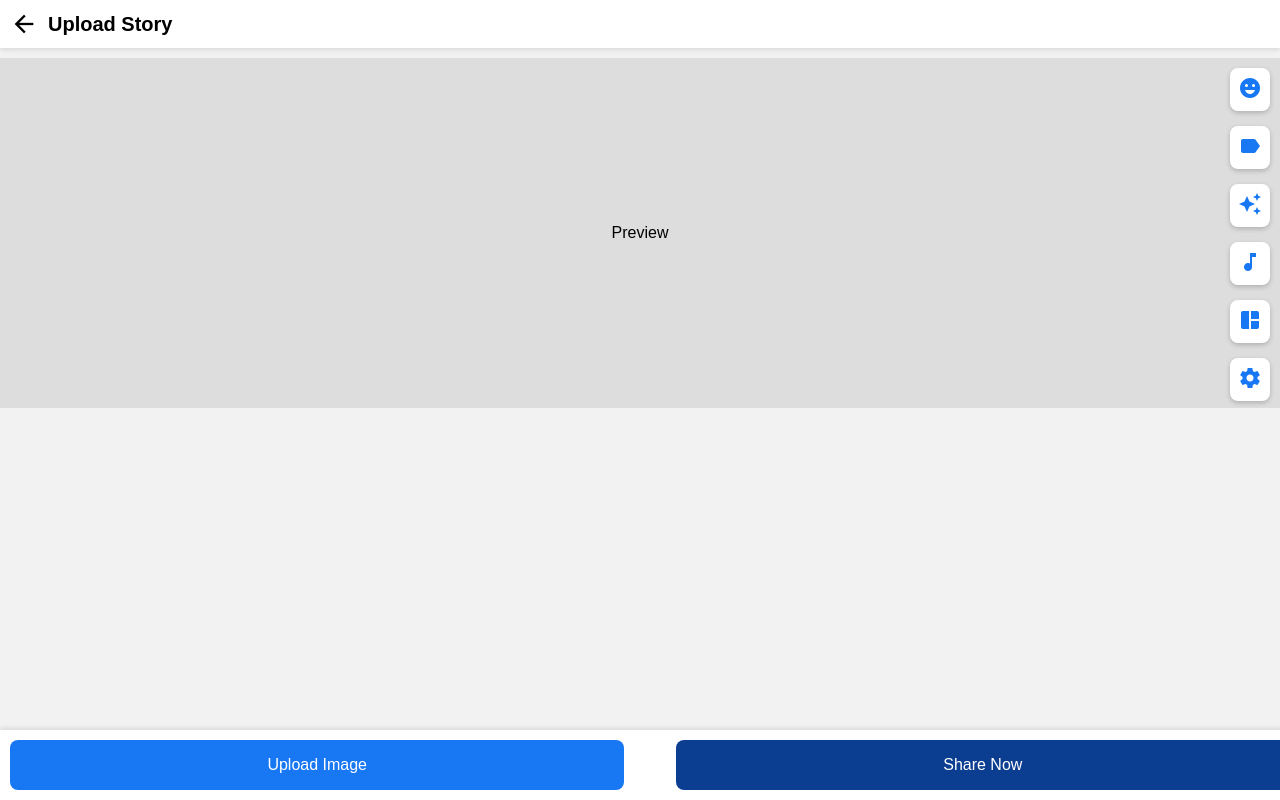
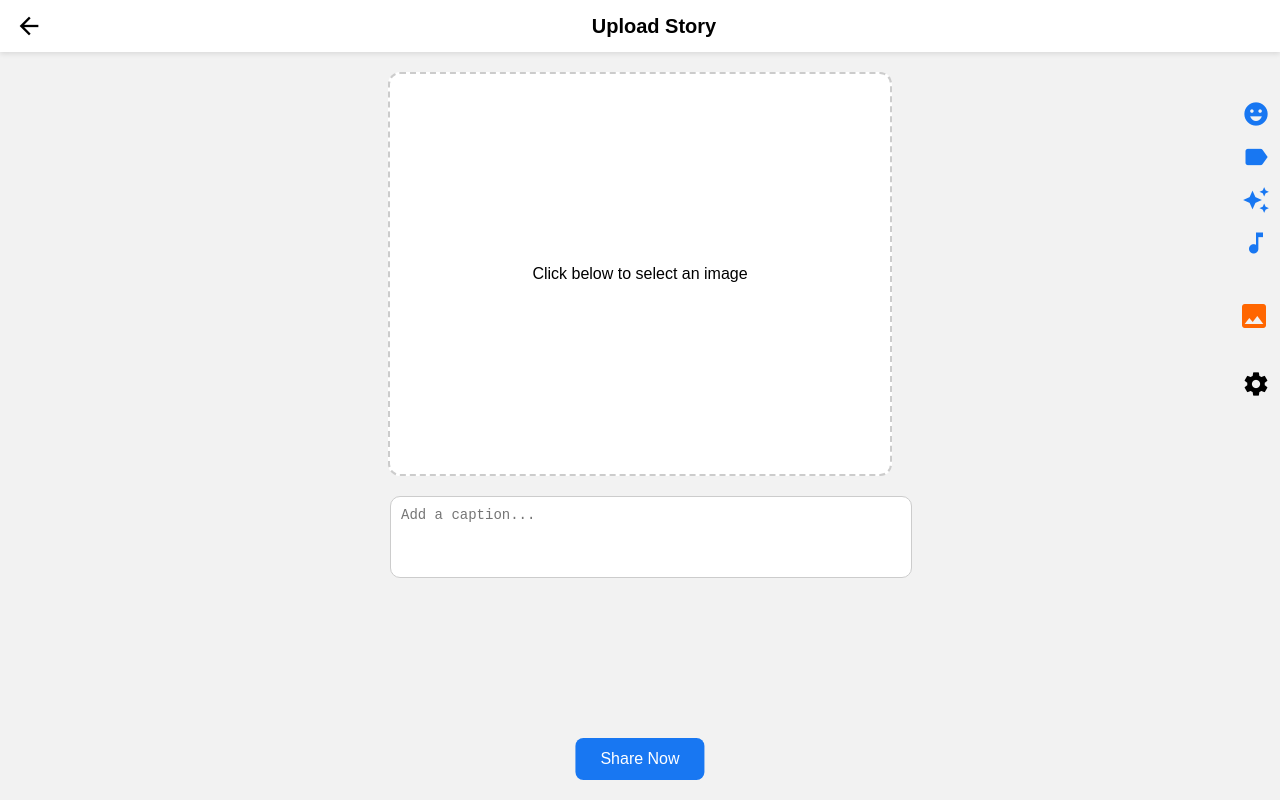
Before and after one commit to rm4074744-beep/BHO-, a plain HTML site: page Upload.html in a window 1280 px wide. Drawn offline with Linux system fonts and the light colour scheme.

Commit message:
Update Upload.html

```diff
--- a/Upload.html
+++ b/Upload.html
@@ -1,75 +1,248 @@
 <!DOCTYPE html>
-<html lang="en">
+<html>
 <head>
 <meta charset="UTF-8">
 <meta name="viewport" content="width=device-width, initial-scale=1.0">
 <title>MingleJoys - Upload Story</title>
+
 <link href="https://fonts.googleapis.com/icon?family=Material+Icons" rel="stylesheet">
+
 <style>
-  body{margin:0;font-family:Arial,sans-serif;background:#f2f2f2;}
-  .top-bar{display:flex;align-items:center;padding:10px;background:white;box-shadow:0 2px 5px rgba(0,0,0,0.1);}
-  .top-bar .back-btn{cursor:pointer;font-size:28px;margin-right:10px;}
-  .top-bar h2{margin:0;font-size:20px;}
+body{
+  margin:0;
+  font-family:Arial, sans-serif;
+  background:#f2f2f2;
+}
 
-  .upload-preview{width:100%;height:350px;background:#ddd;display:flex;justify-content:center;align-items:center;margin-top:10px;position:relative;}
-  .upload-preview img{max-width:100%;max-height:100%;border-radius:12px;}
+/* ===== TOP BAR ===== */
+.top-bar{
+  display:flex;
+  justify-content:space-between;
+  align-items:center;
+  padding:12px 15px;
+  background:white;
+  box-shadow:0 2px 5px rgba(0,0,0,0.1);
+}
 
-  .right-tools{position:absolute;top:10px;right:10px;display:flex;flex-direction:column;gap:15px;}
-  .right-tools button{background:white;border:none;padding:8px;border-radius:8px;cursor:pointer;box-shadow:0 2px 5px rgba(0,0,0,0.2);}
-  .right-tools .material-icons{font-size:24px;color:#1877f2;}
+.back-btn{
+  cursor:pointer;
+  font-size:28px;
+}
 
-  .bottom-bar{position:fixed;bottom:0;width:100%;display:flex;justify-content:space-between;align-items:center;padding:10px;background:white;box-shadow:0 -2px 5px rgba(0,0,0,0.1);}
-  .bottom-bar .upload-btn, .bottom-bar .share-btn{width:48%;height:50px;border:none;border-radius:8px;font-size:16px;cursor:pointer;color:white;}
-  .bottom-bar .upload-btn{background:#1877f2;}
-  .bottom-bar .share-btn{background:#0b3d91;}
-  input[type="file"]{display:none;}
+.page-title{
+  font-weight:bold;
+  font-size:20px;
+}
+
+/* ===== IMAGE PREVIEW ===== */
+.preview-container{
+  width:100%;
+  max-width:500px;
+  margin:20px auto;
+  border:2px dashed #ccc;
+  border-radius:12px;
+  height:400px;
+  display:flex;
+  justify-content:center;
+  align-items:center;
+  background:white;
+  position:relative;
+}
+
+.preview-container img{
+  max-width:100%;
+  max-height:100%;
+  border-radius:12px;
+}
+
+/* ===== RIGHT TOOLS ===== */
+.tools{
+  position:fixed;
+  top:100px;
+  right:10px;
+  display:flex;
+  flex-direction:column;
+  gap:15px;
+}
+
+.tools span{
+  cursor:pointer;
+  font-size:28px;
+  color:#1877f2;
+}
+
+/* ===== CREATE IMAGE ===== */
+.create-image{
+  position:fixed;
+  top:300px;
+  right:10px;
+  font-size:32px;
+  color:#ff6600;
+  cursor:pointer;
+}
+
+/* ===== SETTINGS ===== */
+.settings{
+  position:fixed;
+  top:370px;
+  right:10px;
+  font-size:28px;
+  cursor:pointer;
+}
+
+/* ===== CAPTION ===== */
+.caption-box{
+  width:90%;
+  max-width:500px;
+  margin:20px auto;
+}
+
+.caption-box textarea{
+  width:100%;
+  height:60px;
+  padding:10px;
+  border-radius:10px;
+  border:1px solid #ccc;
+  resize:none;
+  font-size:14px;
+}
+
+/* ===== SHARE NOW ===== */
+.share-now{
+  position:fixed;
+  bottom:20px;
+  left:50%;
+  transform:translateX(-50%);
+  background:#1877f2;
+  color:white;
+  padding:12px 25px;
+  border:none;
+  border-radius:8px;
+  font-size:16px;
+  cursor:pointer;
+}
 </style>
 </head>
+
 <body>
 
-<!-- Top Bar -->
+<!-- ===== TOP BAR ===== -->
 <div class="top-bar">
-  <span class="material-icons back-btn" onclick="history.back()">arrow_back</span>
-  <h2>Upload Story</h2>
+  <span class="material-icons back-btn" onclick="window.history.back()">arrow_back</span>
+  <span class="page-title">Upload Story</span>
+  <span></span>
 </div>
 
-<!-- Upload Preview -->
-<div class="upload-preview" id="previewBox">
-  <span>Preview</span>
-  <div class="right-tools">
-    <button title="Sticker"><span class="material-icons">emoji_emotions</span></button>
-    <button title="Tag"><span class="material-icons">label</span></button>
-    <button title="Effect"><span class="material-icons">auto_awesome</span></button>
-    <button title="Sound"><span class="material-icons">music_note</span></button>
-    <button title="Create Image" onclick="location.href='create-image.html'"><span class="material-icons">auto_awesome_mosaic</span></button>
-    <button title="Settings"><span class="material-icons">settings</span></button>
-  </div>
+<!-- ===== IMAGE PREVIEW ===== -->
+<div class="preview-container" id="previewContainer">
+  <span>Click below to select an image</span>
+  <img id="previewImage" src="" style="display:none;">
 </div>
 
-<!-- Bottom Bar -->
-<div class="bottom-bar">
-  <button class="upload-btn" onclick="document.getElementById('fileInput').click()">Upload Image</button>
-  <button class="share-btn" onclick="shareNow()">Share Now</button>
-  <input type="file" id="fileInput" accept="image/*">
+<input type="file" id="fileInput" accept="image/*" style="display:none">
+
+<!-- ===== RIGHT TOOLS ===== -->
+<div class="tools">
+  <span class="material-icons" title="Sticker">emoji_emotions</span>
+  <span class="material-icons" title="Tag">label</span>
+  <span class="material-icons" title="Effect">auto_awesome</span>
+  <span class="material-icons" title="Sound">music_note</span>
 </div>
 
-<script>
-  const fileInput = document.getElementById('fileInput');
-  const previewBox = document.getElementById('previewBox');
+<!-- ===== CREATE IMAGE ===== -->
+<span class="material-icons create-image" title="Create Image">image</span>
 
-  fileInput.addEventListener('change', (e)=>{
-    const file = e.target.files[0];
-    if(!file) return;
+<!-- ===== SETTINGS ===== -->
+<span class="material-icons settings" title="Story Privacy">settings</span>
+
+<!-- ===== CAPTION ===== -->
+<div class="caption-box">
+  <textarea id="captionInput" placeholder="Add a caption..."></textarea>
+</div>
+
+<!-- ===== SHARE NOW ===== -->
+<button class="share-now" id="shareBtn">Share Now</button>
+
+<script type="module">
+import { initializeApp } from "https://www.gstatic.com/firebasejs/10.12.0/firebase-app.js";
+import { getDatabase, ref, push } from "https://www.gstatic.com/firebasejs/10.12.0/firebase-database.js";
+
+// Firebase Config
+const firebaseConfig = {
+  apiKey: "AIzaSyA1h3IIRC9la-kXyYnVEfwxzzoyBIL70Js",
+  authDomain: "my-website-a0545.firebaseapp.com",
+  databaseURL: "https://my-website-a0545-default-rtdb.firebaseio.com",
+  projectId: "my-website-a0545",
+  storageBucket: "my-website-a0545.appspot.com",
+  messagingSenderId: "103602694974",
+  appId: "1:103602694974:web:12f890844e6ad6a513da6f"
+};
+const app = initializeApp(firebaseConfig);
+const db = getDatabase(app);
+
+// Variables
+let uploadedFile = null;
+let isPublic = true;
+
+// Select image on click
+document.getElementById('previewContainer').addEventListener('click', ()=>{
+  document.getElementById('fileInput').click();
+});
+
+// Preview image
+document.getElementById('fileInput').addEventListener('change', e=>{
+  uploadedFile = e.target.files[0];
+  if(uploadedFile){
     const reader = new FileReader();
-    reader.onload = function(event){
-      previewBox.innerHTML = `<img src="${event.target.result}" alt="Preview">` + previewBox.innerHTML;
+    reader.onload = function(ev){
+      const img = document.getElementById('previewImage');
+      img.src = ev.target.result;
+      img.style.display = "block";
     }
-    reader.readAsDataURL(file);
+    reader.readAsDataURL(uploadedFile);
+  }
+});
+
+// Toggle privacy
+document.querySelector('.settings').addEventListener('click', ()=>{
+  isPublic = !isPublic;
+  alert("Story will be " + (isPublic ? "Public" : "Private"));
+});
+
+// Share Now
+document.getElementById('shareBtn').addEventListener('click', async ()=>{
+  if(!uploadedFile){
+    alert("Please select an image!");
+    return;
+  }
+
+  const formData = new FormData();
+  formData.append("file", uploadedFile);
+  formData.append("upload_preset", "dxksdswlu"); // Cloudinary preset
+
+  // Upload to Cloudinary
+  const cloudRes = await fetch("https://api.cloudinary.com/v1_1/YOUR_CLOUD_NAME/image/upload", {
+    method:"POST",
+    body: formData
+  });
+  const cloudData = await cloudRes.json();
+  const imageUrl = cloudData.secure_url;
+
+  // Get caption
+  const caption = document.getElementById('captionInput').value;
+
+  // Save to Firebase
+  push(ref(db,"stories"),{
+    image: imageUrl,
+    caption: caption,
+    userName: "Your Name",
+    created_at: new Date().toISOString(),
+    isPublic: isPublic
   });
 
-  function shareNow(){
-    alert("This will trigger story upload. Implement Firebase/Supabase upload here.");
-  }
+  alert("Story uploaded successfully!");
+  location.reload();
+});
 </script>
 
 </body>
```
